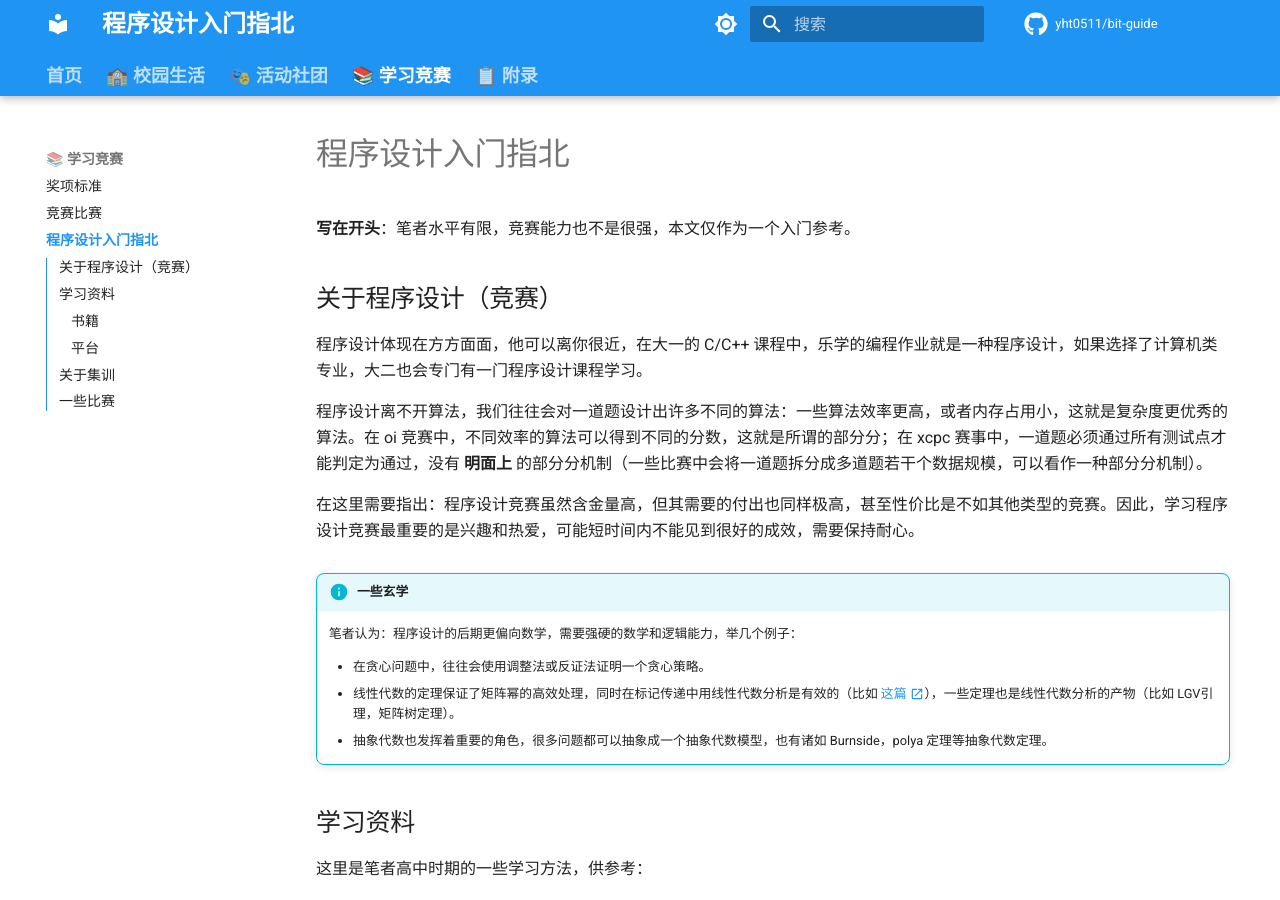
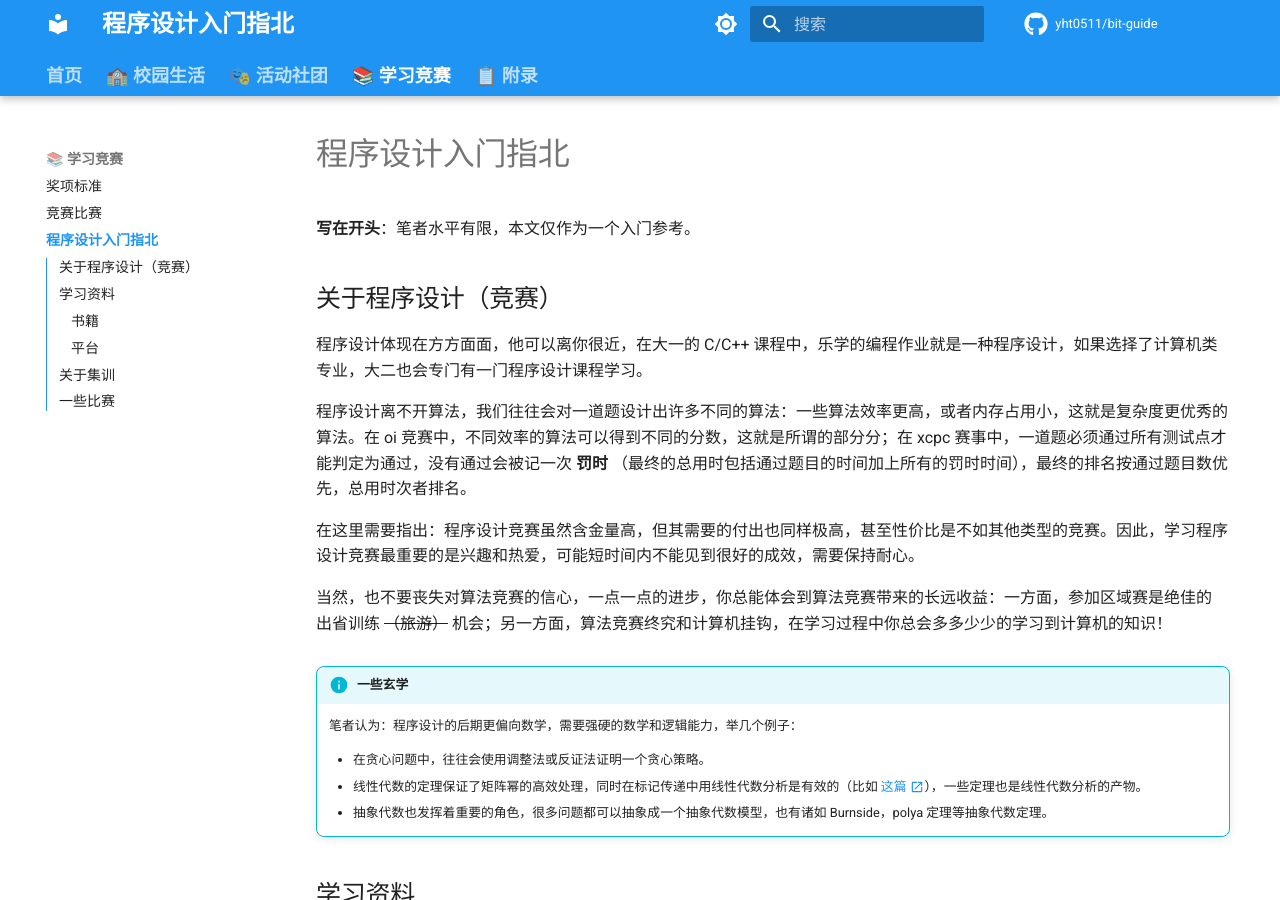
Before and after one commit to yht0511/bit-guide, an MkDocs documentation site: the page built from docs/study/xcpc_guide.md, in a window 1280 px wide and 900 px high. Built offline with MkDocs 1.6.1 and Material for MkDocs 9.7.7, drawn with Linux system fonts in a browser that asks for light colours; comment, search, counter and statistics services are not loaded; some of the changed text lies outside the part shown.

Commit message:
xcpc_guide 修改内容

```diff
--- a/docs/study/xcpc_guide.md
+++ b/docs/study/xcpc_guide.md
@@ -1,20 +1,22 @@
 # 程序设计入门指北
 
-**写在开头**：笔者水平有限，竞赛能力也不是很强，本文仅作为一个入门参考。
+**写在开头**：笔者水平有限，本文仅作为一个入门参考。
 
 ## 关于程序设计（竞赛）
 
 程序设计体现在方方面面，他可以离你很近，在大一的 C/C++ 课程中，乐学的编程作业就是一种程序设计，如果选择了计算机类专业，大二也会专门有一门程序设计课程学习。
 
-程序设计离不开算法，我们往往会对一道题设计出许多不同的算法：一些算法效率更高，或者内存占用小，这就是复杂度更优秀的算法。在 oi 竞赛中，不同效率的算法可以得到不同的分数，这就是所谓的部分分；在 xcpc 赛事中，一道题必须通过所有测试点才能判定为通过，没有 **明面上** 的部分分机制（一些比赛中会将一道题拆分成多道题若干个数据规模，可以看作一种部分分机制）。
+程序设计离不开算法，我们往往会对一道题设计出许多不同的算法：一些算法效率更高，或者内存占用小，这就是复杂度更优秀的算法。在 oi 竞赛中，不同效率的算法可以得到不同的分数，这就是所谓的部分分；在 xcpc 赛事中，一道题必须通过所有测试点才能判定为通过，没有通过会被记一次 **罚时** （最终的总用时包括通过题目的时间加上所有的罚时时间），最终的排名按通过题目数优先，总用时次者排名。
 
 在这里需要指出：程序设计竞赛虽然含金量高，但其需要的付出也同样极高，甚至性价比是不如其他类型的竞赛。因此，学习程序设计竞赛最重要的是兴趣和热爱，可能短时间内不能见到很好的成效，需要保持耐心。
+
+当然，也不要丧失对算法竞赛的信心，一点一点的进步，你总能体会到算法竞赛带来的长远收益：一方面，参加区域赛是绝佳的 出省训练 ~~（旅游）~~ 机会；另一方面，算法竞赛终究和计算机挂钩，在学习过程中你总会多多少少的学习到计算机的知识！
 
 !!! info "一些玄学"
     笔者认为：程序设计的后期更偏向数学，需要强硬的数学和逻辑能力，举几个例子：
 
     - 在贪心问题中，往往会使用调整法或反证法证明一个贪心策略。
-    - 线性代数的定理保证了矩阵幂的高效处理，同时在标记传递中用线性代数分析是有效的（比如 [这篇](https://www.cnblogs.com/-cchen-/p/18867852)），一些定理也是线性代数分析的产物（比如 LGV引理，矩阵树定理）。
+    - 线性代数的定理保证了矩阵幂的高效处理，同时在标记传递中用线性代数分析是有效的（比如 [这篇](https://www.cnblogs.com/-cchen-/p/18867852)），一些定理也是线性代数分析的产物。
     - 抽象代数也发挥着重要的角色，很多问题都可以抽象成一个抽象代数模型，也有诸如 Burnside，polya 定理等抽象代数定理。
 
 ## 学习资料
@@ -49,7 +51,11 @@
 
 **暑假集训**：在学期末考完所有科目后选拔，也是选拔赛的形式，寒假集训 A 队的成员有特殊的一套选拔方式（例如结合本学期的训练情况）：B 队仍然以讲解知识点为主，A 队会打牛客多校和航电多校，一周大概 $4-5$ 场模拟赛。
 
-**日常集训**：可能随缘开展，这个学期有航电的赛事，每周一个时间段打比赛。
+在下半学期，A 组成员会参加 xcpc 区域赛，一个队伍能参加的区域赛数量根据暑期集训状况确定，一般为 $2-4$ 个。
+
+区域赛成绩极其优秀的队伍有可能被选拔参加 world final 全球决赛，这就是所说的 `出线`，选拔方式根据排名从上到下筛选，并且一个学校最多 **只能有一个队伍** 出线。
+
+**日常集训**：不定时开展，例如这个学期的航电集训，还有可能参与到一些外校的模拟赛！
 
 
 ## 一些比赛
@@ -80,4 +86,6 @@
 
 难度可简单可难，评奖仅根据本省学校的队伍排名定额，如果外省队伍排名强于获奖的省内队伍，则也能获奖。
 
-北京市赛很难打，今年来了清华，北交，北航等等打过 world final 的强队，笔者队伍被吊打了。
+北京市赛很难打，今年来了清华，北交，北航等等出线强队。
+
+[相关题目(2025)](https://codeforces.com/gym/105851/)
```
Also changed, not shown: other parts of docs/study/xcpc_guide.md (+2 -2 lines).
